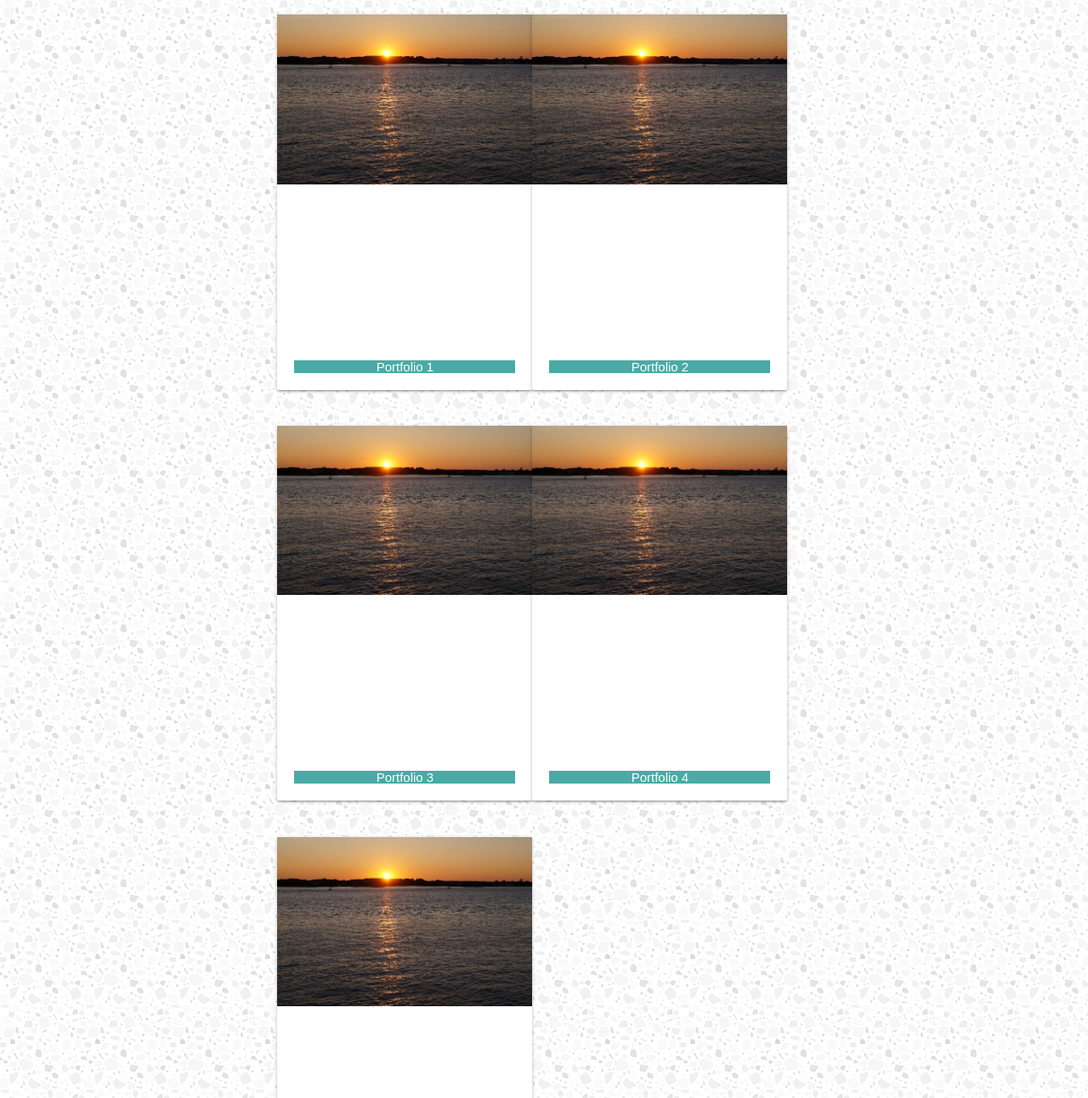
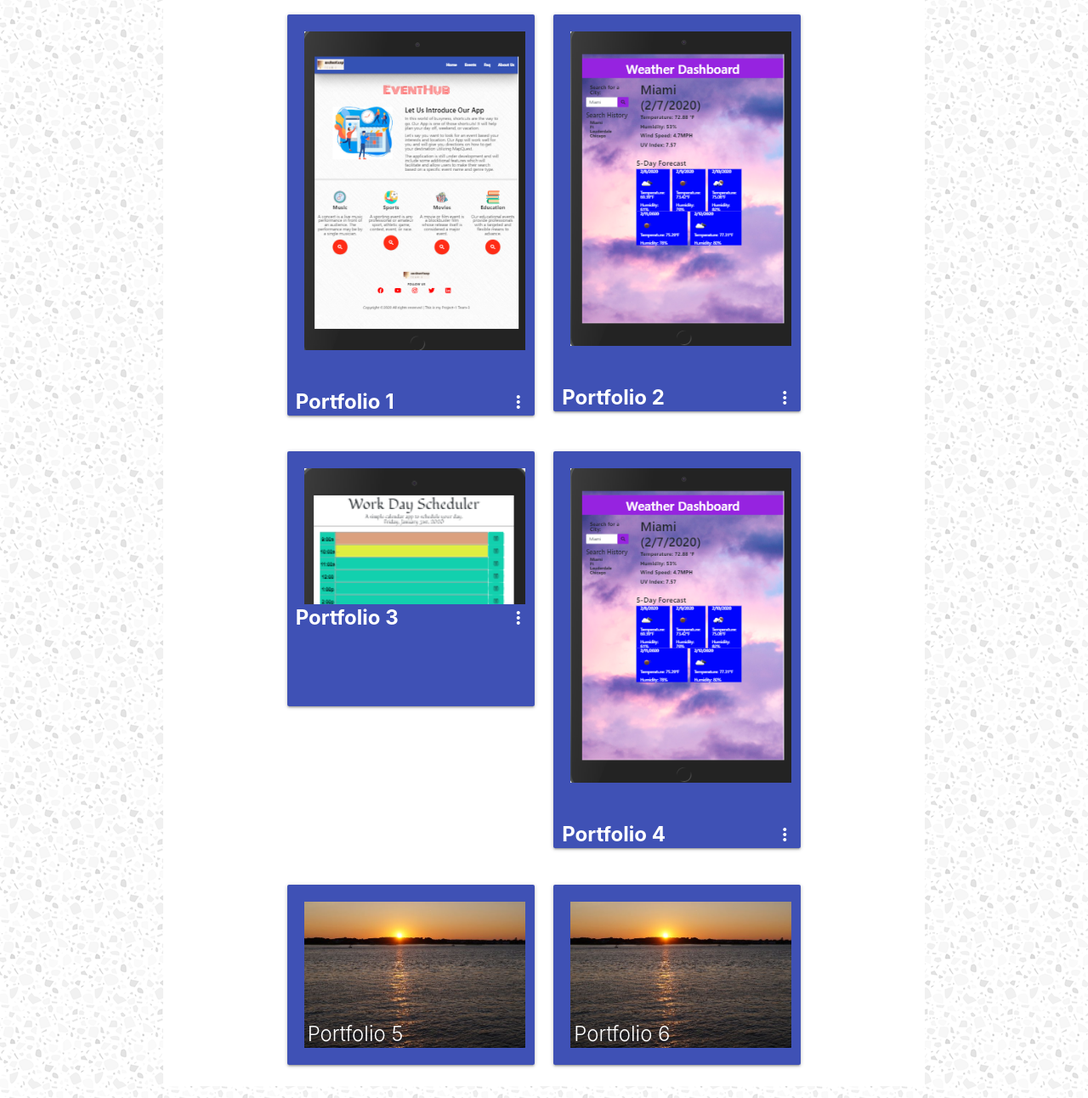
Before and after one commit to Karna1014/KCPortfolio, a plain HTML site: page portfolio-BS.html in a window 1280 px wide. Shown: the part 169-1461 px from the top of the page at 85% size. Drawn offline with nearby package versions, Linux system fonts and the light colour scheme.

Commit message:
changed file name

```diff
--- a/Assets/CSS/style.css
+++ b/Assets/CSS/style.css
@@ -76,9 +76,36 @@ a.nameBar {
 }
 
 .card {
-    float: left;
+    background-color: #3f51b5;
 }
 
+.card-img {
+    border-bottom-left-radius: 5px;
+    border-top-left-radius: 5px;
+    border-bottom-right-radius: 5px;
+    border-top-right-radius: 5px;
+    margin-bottom: 0;
+}
+
+img.card-img {
+    margin: 0;
+}
+#cardInfo {
+    font-size: 25px;
+    font-weight: bold;
+}
+
+#exit {
+    font-size: 20px;
+}
+
+.card-reveal {
+    font-size: 20px;
+    }
+
+li {
+    font-size: 16px;
+}
 #ftrIcon {
     font-size: 22px;
     /* padding: 2rem; */
@@ -101,52 +128,23 @@ a.nameBar {
 .card-text{
     position: relative !important
 }
-.image-text {
-    background-color: #4aaaa5;
-    font-family: Arial, Helvetica, sans-serif;
-    text-align: center;
-    margin-top: 160px;
-    width: 100%;
-    color: #ffffff;
-}
+
 
 /* #myFooter {
     width: 100%; */
 
-.card-header-footer {
-    background-color: aqua;
-    margin-bottom: 0;
-    height: 10px;
-}
-/* .card-body-footer {
-    height: 40px;
+
+ .card-img {
+    padding: 20px;
 }
 .card-text-footer {
     padding-top: 10px;
     margin-bottom: 0;
-    margin-top: 30px; */
-
+    margin-top: 30px;
+}
 
 #indexBody {
     height: 40px;
     padding-top: 10px;
     margin-bottom: 0 !important
 }
-/* .navbar-nav{
-    flex-direction: row !important
-} */
-
-/* @media screen and (min-width: 500px),
- (max-width: 768px) {
-     .navbar-brand {
-         width: 100%;
-         text-align: center;
-           }
-     }
-
-@media screen and (min-width: 500px),
-     (max-width: 768px) {
-         .nav-link {
-             text-align: center;
-              }
-     }  */
--- a/portfolio-BS.html
+++ b/portfolio-BS.html
@@ -41,45 +41,137 @@
         </ul>
 </header>
 
-    <div class="container clearfix bg-light mb-3" style="margin-top: 25px;">
-      <div class="row col-lg-3 col-md-3 row col-sm-12">
-            <h3 class="Title">Portfolio</h3>
+    <div class="container" style="background-color: #ffffff; margin-top: 10px;">
+            <div class="row">
+                  <h3 class="Title" style="text-align: center;">Portfolio</h3>
               </div>
           <div class="container mr-auto" id= "portCards" >
-            <div class="row col-lg-50% col-md-50% row col-sm-12">
-                <div class="card" style="width: 300px;">
-                  <img class="card-img" src="./Assets/Images/Serenity.jpg" style="width: 100%; margin-bottom: 25px; height: 100%;" alt="Temp Pic-Serenity">
-                    <div class="card-img-overlay" style="padding: 20px !important;">
-                      <p class="card-text image-text" style="width: 100%; padding: none;"!important;>Portfolio 1</p>
+                  <div class="row">
+                    <div class="col m6 s12">
+                      <div class="card">
+                        <div class="card-image">
+                          <img class="card-img" src="./Assets/Images/EventHub.png"
+                          style="width: 300px; margin-bottom: 25px; height: 100%;"
+                          alt="Temp Pic-Serenity">
+                        </div>
+                        <div class="card-content" style="padding: 0;">
+                          <span class="card-title activator white-text" style=
+                          "font-weight:bold; padding-left: 10px; padding-bottom: 0px;"
+                          !important;><i class="material-icons right material-icons
+                          white-text" style="padding-right: 7px;">more_vert</i>Portfolio 1</span>
+                        </div>
+                        <div class="card-reveal #3f51b5 indigo-text #bdbdbd grey lighten-1">
+                          <span class="card-title white-text text-darken-4" id="cardInfo">
+                          EventHub<i class="material-icons right" id="exit">close</i></span>
+                          <p>This application will allow you enter your
+                            interests and a city and it will return all the ticketed
+                            events from your search. It will save your previous search
+                            history and allow you to re-search them at will.</p>
+                        </div>
                       </div>
                     </div>
 
-                <div class="card" style="width: 300px;">
-                    <img class="card-img" src="./Assets/Images/Serenity.jpg" style="width: 100%; margin-bottom: 25px; height: 100%;" alt="Temp Pic-Serenity">
-                      <div class="card-img-overlay" style="padding: 20px !important;">
-                        <p class="card-text image-text" style="width: 100%; padding: none;"!important;>Portfolio 2</p>
+                    <div class="col m6 s12">
+                      <div class="card">
+                        <div class="card-image">
+                          <img class="card-img" src="./Assets/Images/WeatherApp.png"
+                          style="width: 300px; margin-bottom: 25px; height: 100%;"
+                          alt="Temp Pic-Serenity">
+                        </div>
+                        <div class="card-content" style="padding: 0;">
+                            <span class="card-title activator white-text" style=
+                            "font-weight:bold; padding-left: 10px; padding-bottom: 0px;"
+                            !important;><i class="material-icons right material-icons
+                            white-text" style="padding-right: 7px;">more_vert</i>Portfolio 2</span>
+                        </div>
+                        <div class="card-reveal #3f51b5 indigo-text #bdbdbd grey lighten-1">
+                            <span class="card-title white-text text-darken-4" id="cardInfo">
+                            EventHub<i class="material-icons right" id="exit">close</i></span>
+                            <p>This application will allow you enter your city or the city of interest
+                              and it will return current weather as well 5 days of future conditions.
+                              It saves your search history and allows you to re-search at will.</p>
                         </div>
                       </div>
                     </div>
-              <div class="row col-lg-50% col-md-50% row col-sm-12 margin-15 30 30 15">
-              <div class="card" style="width: 300px;">
-                  <img class="card-img" src="./Assets/Images/Serenity.jpg" style="width: 100%; margin-bottom: 25px; height: 100%;" alt="Temp Pic-Serenity">
-                    <div class="card-img-overlay" style="padding: 20px !important;">
-                      <p class="card-text image-text" style="width: 100%; padding: none;"!important;>Portfolio 3</p>
                   </div>
+
+                  <div class="row">
+                    <div class="col m6 s12">
+                      <div class="card small">
+                        <div class="card-image">
+                          <img class="card-img" src="./Assets/Images/DayPlanner.png"
+                          style="width: 300px; margin-bottom: 25px; height: 100%;"
+                          alt="Temp Pic-Serenity">
                         </div>
-              <div class="card" style="width: 300px;">
-                <img class="card-img" src="./Assets/Images/Serenity.jpg" style="width: 100%; margin-bottom: 25px; height: 100%;" alt="Temp Pic-Serenity">
-                  <div class="card-img-overlay" style="padding: 20px !important;">
-                    <p class="card-text image-text" style="width: 100%; padding: none;"!important;>Portfolio 4</p>
+                        <div class="card-content" style="padding: 0;">
+                          <span class="card-title activator white-text" style=
+                          "font-weight:bold; padding-left: 10px; padding-bottom: 0px;"
+                          !important;><i class="material-icons right material-icons
+                          white-text" style="padding-right: 7px;">more_vert</i>Portfolio 3</span>
+                        </div>
+                        <div class="card-reveal #3f51b5 indigo-text #bdbdbd grey lighten-1">
+                          <span class="card-title white-text text-darken-4" id="cardInfo">
+                          EventHub<i class="material-icons right" id="exit">close</i></span>
+                          <p>A simple calendar application that allows the user to save events
+                          for each hour of the day. App will run in the browser and features
+                          dynamically updated HTML and CSS powered by jQuery.</p>
+
+                          <ul class="collection">
+                            <li class="collection-item">Planner is set for standard business hours (9 a.m. to 5 p.m.)in 1 hr blocks.</li>
+                            <li class="collection-item">Save/Commit" will store time and user input in localStorage.</li>
+                            <li class="collection-item">Current Day/Date will update dynamically daily at top of page.</li>
+                            <li class="collection-item">Input Field is highlighted to denote current vs past and future events.</li>
+                          </ulclass>
                         </div>
                       </div>
                     </div>
-            <div class="row col-lg-50% col-md-50% row col-sm-12">
-              <div class="card" style="width: 300px;">
-                <img class="card-img" src="./Assets/Images/Serenity.jpg" style="width: 100%; margin-bottom: 25px; height: 100%;" alt="Temp Pic-Serenity">
-                  <div class="card-img-overlay" style="padding: 20px !important;">
-                    <p class="card-text image-text" style="width: 100%; padding: none;"!important;>Portfolio 5</p>
+
+                    <div class="col m6 s12">
+                      <div class="card">
+                        <div class="card-image">
+                          <img class="card-img" src="./Assets/Images/WeatherApp.png"
+                          style="width: 300px; margin-bottom: 25px; height: 100%;"
+                          alt="Temp Pic-Serenity">
+                        </div>
+                        <div class="card-content" style="padding: 0;">
+                            <span class="card-title activator white-text" style=
+                            "font-weight:bold; padding-left: 10px; padding-bottom: 0px;"
+                            !important;><i class="material-icons right material-icons
+                            white-text" style="padding-right: 7px;">more_vert</i>Portfolio 4</span>
+                        </div>
+                        <div class="card-reveal #3f51b5 indigo-text #bdbdbd grey lighten-1">
+                            <span class="card-title white-text text-darken-4" id="cardInfo">
+                            EventHub<i class="material-icons right" id="exit">close</i></span>
+                            <p>This application will allow you enter your city or the city of interest
+                              and it will return current weather as well 5 days of future conditions.
+                              It saves your search history and allows you to re-search at will.</p>
+                        </div>
+                      </div>
+                    </div>
+                  </div>
+
+
+                  <div class="row">
+                    <div class="col m6 s12">
+                      <div class="card">
+                        <div class="card-image">
+                          <img class="card-img" src="./Assets/Images/Serenity.jpg"
+                            style="width: 300px; margin-bottom: 25px; height: 100%;"
+                            alt="Temp Pic-Serenity">
+                            <span class="card-title" style="width: 100%; padding: none;"
+                            !important;>Portfolio 5</span>
+                        </div>
+                      </div>
+                    </div>
+
+                    <div class="col m6 s12">
+                      <div class="card">
+                        <div class="card-image">
+                          <img class="card-img" src="./Assets/Images/Serenity.jpg"
+                            style="width: 300px; margin-bottom: 25px; height: 100%;"
+                            alt="Temp Pic-Serenity">
+                            <span class="card-title" style="width: 100%; padding: none;"
+                              !important;>Portfolio 6</span>
                         </div>
                       </div>
                     </div>
```
Also changed, not shown: Assets/Images/DayPlanner.png (added), Assets/Images/DayPlanner2.png (added), Assets/Images/EventHub.png (added), Assets/Images/Pswd-Gen.png (added), Assets/Images/WeatherApp.png (added). Lines whose indentation alone changed are shown as unchanged.
